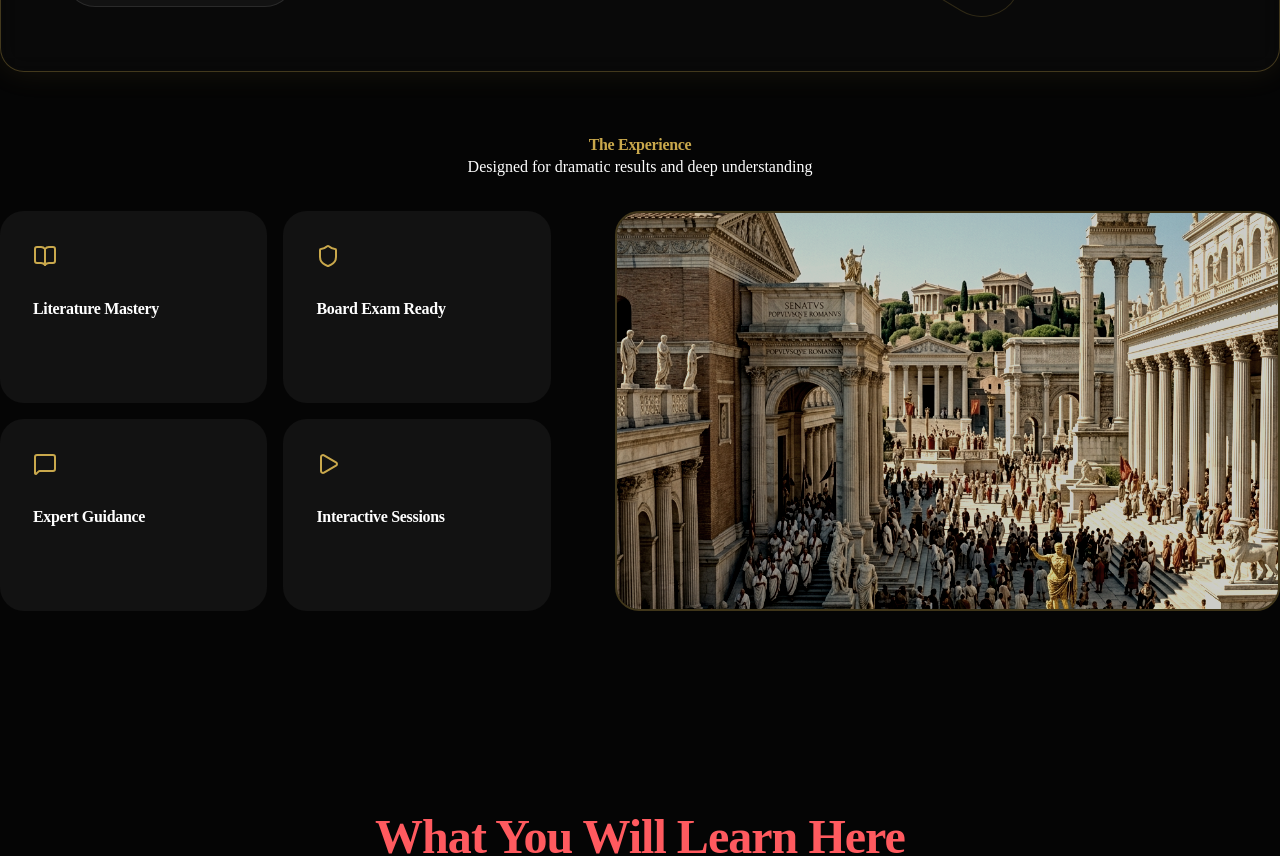
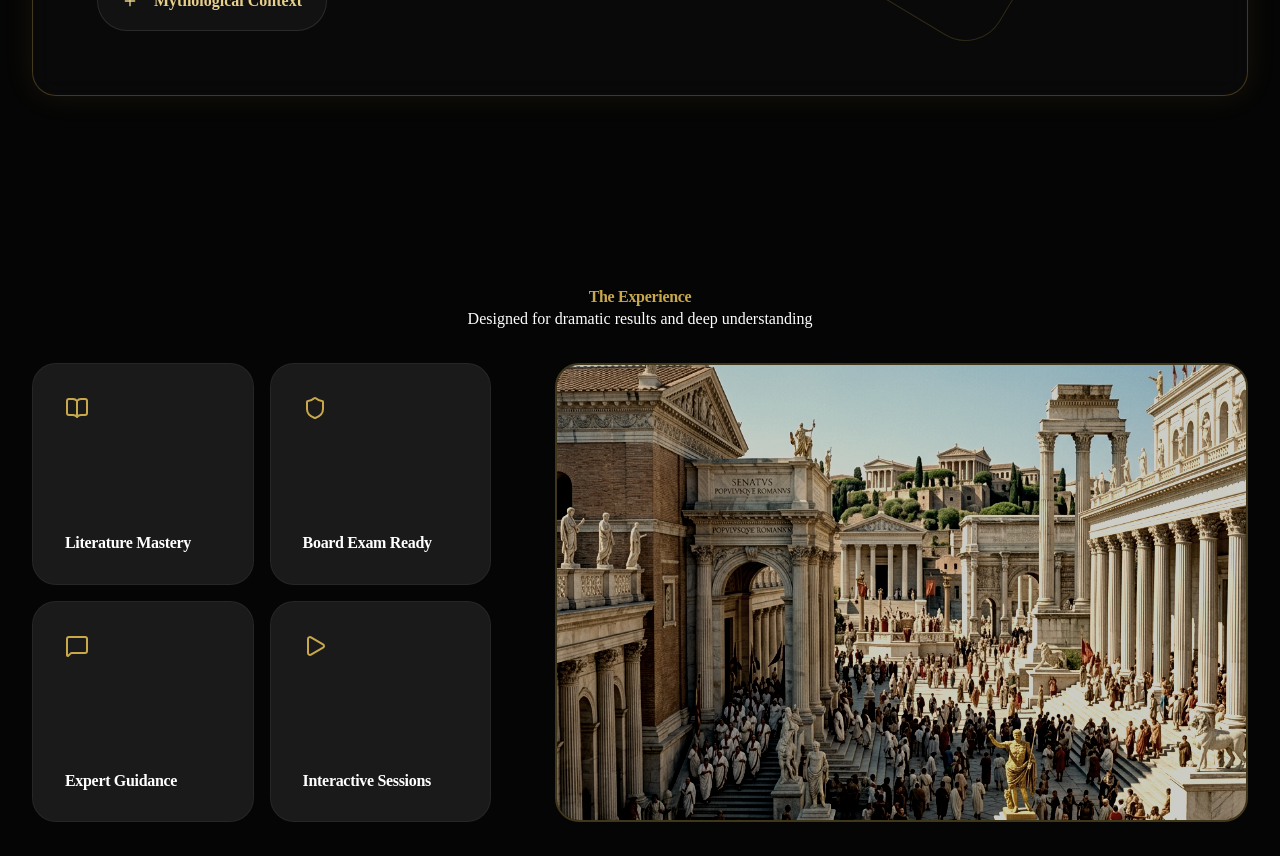
Before and after one commit to opgamer3455e/SirTanuj, a React (Vite) app: page / in a window 1280 px wide. Shown: the part 1260-2116 px from the top of the page. Built offline with nearby package versions, Linux system fonts and the light colour scheme.

Commit message:
style: perfect experience cards layout and width

```diff
--- a/src/index.css
+++ b/src/index.css
@@ -159,6 +159,13 @@ a:hover {
 }
 
 /* Method Panel & Experience Section Layouts */
+.page-container {
+  width: 100%;
+  max-width: 1400px;
+  margin: 0 auto;
+  padding: 4rem 2rem;
+}
+
 .method-panel {
   display: flex;
   flex-direction: column;
@@ -236,27 +243,29 @@ a:hover {
 }
 
 .exp-card {
-  background: var(--bg-secondary);
+  background: #1a1a1a;
   padding: 2rem;
-  border-radius: 24px;
+  border-radius: 1.5rem;
   display: flex;
   flex-direction: column;
-  border: 1px solid transparent;
+  justify-content: flex-end;
+  border: 1px solid rgba(255, 255, 255, 0.05);
   transition: all var(--transition-fast);
+  aspect-ratio: 1 / 1;
 }
 
 .exp-card:hover {
-  background: #1a1a1a;
+  background: #222222;
   transform: translateY(-5px);
+  border-color: rgba(201, 168, 76, 0.3);
 }
 
 .exp-card-icon {
   margin-bottom: auto;
-  margin-bottom: 2rem;
 }
 
 .exp-photo {
-  flex: 1.2;
+  flex: 1.5;
   position: relative;
   min-height: 400px;
 }
```
